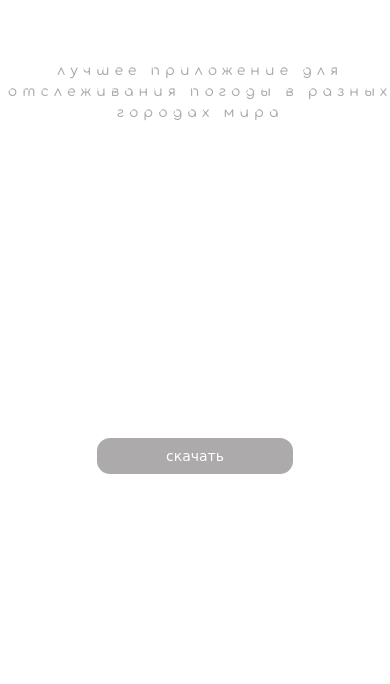
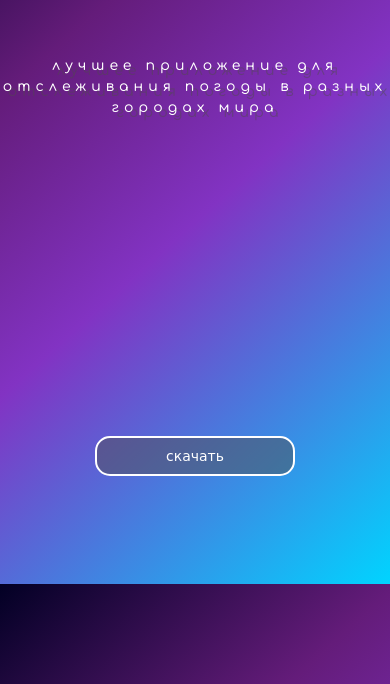
Before and after one commit to Zevs07/Zevs07.github.io, a plain HTML site: page index.html in a window 390 px wide. Shown: the part 260-944 px from the top of the page. Drawn offline with Linux system fonts and the light colour scheme; a web font is replaced by a local one.

Commit message:
shhhh
shhh

```diff
--- a/index.html
+++ b/index.html
@@ -22,7 +22,8 @@
     }
     @media (max-width:480px){
         body{
-            background:url(fon3.jpg) center no-repeat;
+            background: rgb(2,0,36);
+            background: linear-gradient(138deg, rgba(2,0,36,1) 0%, rgba(100,28,122,1) 30%, rgba(130,51,195,1) 55%, rgba(0,212,255,1) 100%);
             background-size:100% 100%;
         }
     }
```
